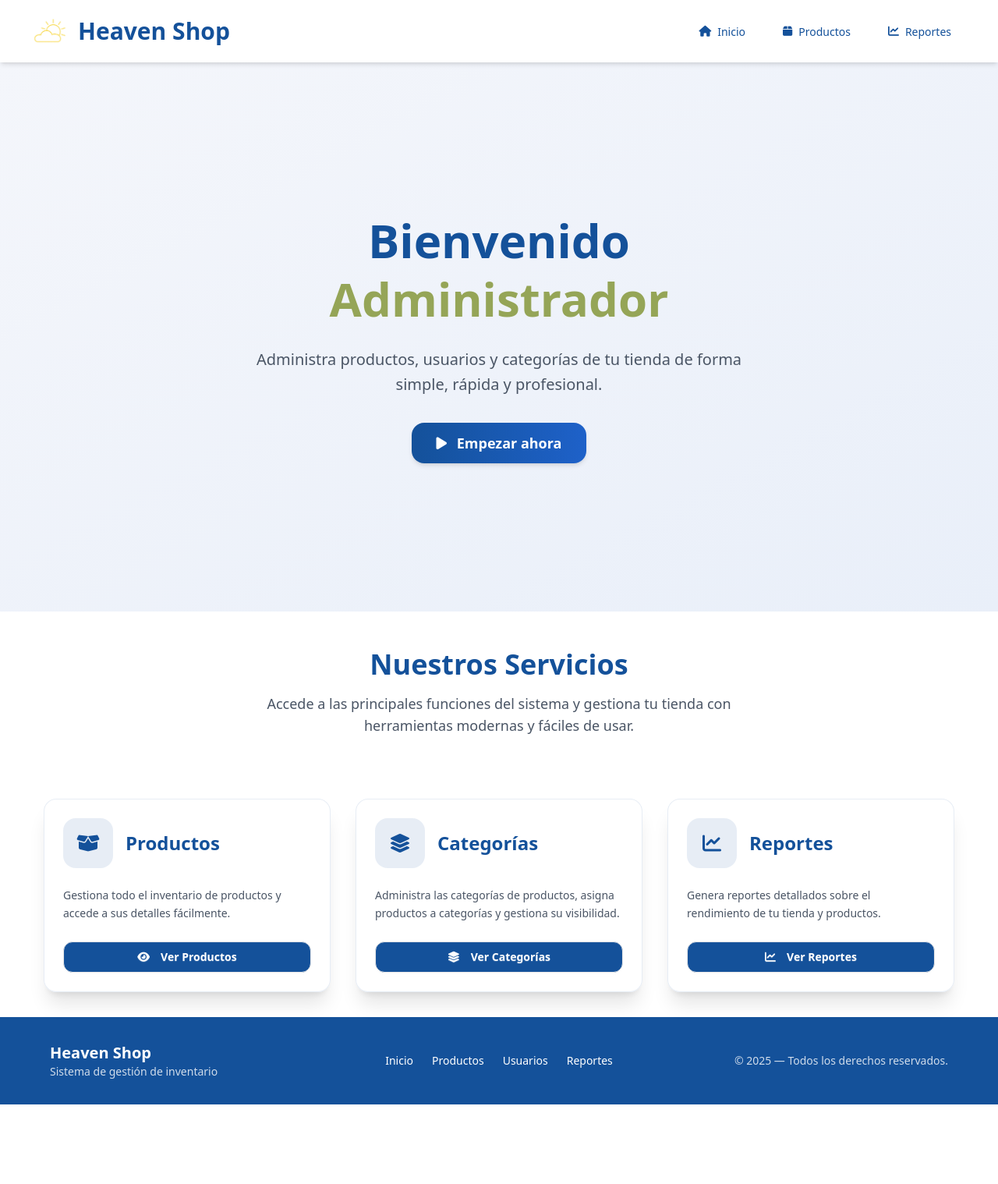
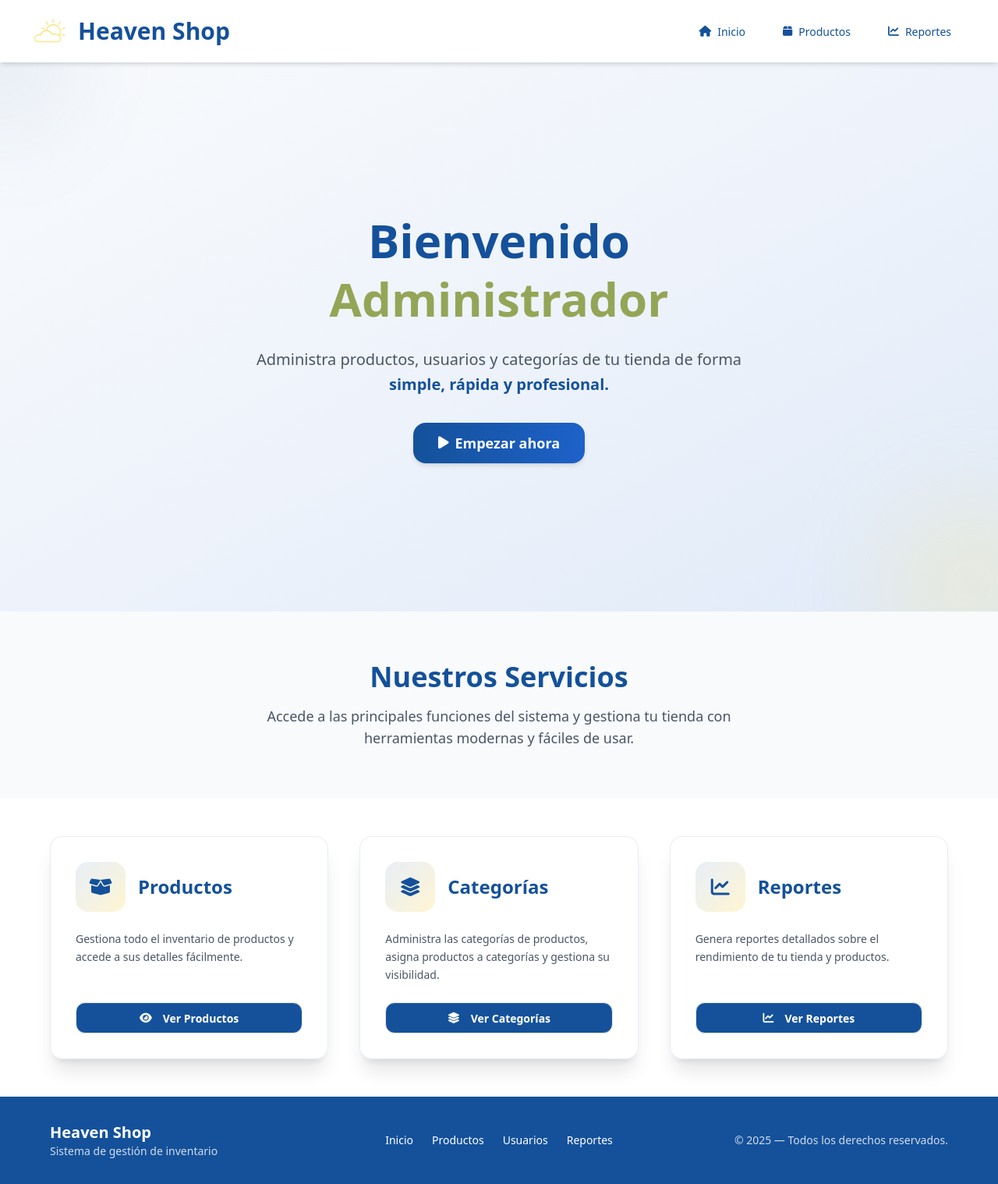
Before and after one commit to Samuelcdev/Heaven_Shop, a PHP site: template resources/views/Landing/homeView.php in a window 1280 px wide. Shown: the whole page at 78% size. Before the commit the page ends 1416 px from the top, so only its background shows below. Run offline with PHP 8.4, Linux system fonts and the light colour scheme; the template is opened without the code that fills it, so the values that code supplies are empty; some libraries are stand-ins or nearby versions.

Commit message:
style(frontend): Change main view styles

```diff
--- a/public/css/output.css
+++ b/public/css/output.css
@@ -52,6 +52,8 @@
     --radius-2xl: 1rem;
     --ease-out: cubic-bezier(0, 0, 0.2, 1);
     --blur-lg: 16px;
+    --blur-xl: 24px;
+    --blur-3xl: 64px;
     --default-transition-duration: 150ms;
     --default-transition-timing-function: cubic-bezier(0.4, 0, 0.2, 1);
     --default-font-family: var(--font-sans);
@@ -673,6 +675,12 @@
       box-shadow: 0 1px 3px 0 oklch(0% 0 0/0.1), 0 1px 2px -1px oklch(0% 0 0/0.1);
     }
   }
+  .absolute {
+    position: absolute;
+  }
+  .relative {
+    position: relative;
+  }
   .static {
     position: static;
   }
@@ -707,6 +715,15 @@
   }
   .top-0 {
     top: calc(var(--spacing) * 0);
+  }
+  .right-0 {
+    right: calc(var(--spacing) * 0);
+  }
+  .bottom-0 {
+    bottom: calc(var(--spacing) * 0);
+  }
+  .left-0 {
+    left: calc(var(--spacing) * 0);
   }
   .z-10 {
     z-index: 10;
@@ -809,6 +826,9 @@
   .hidden {
     display: none;
   }
+  .inline-flex {
+    display: inline-flex;
+  }
   .h-12 {
     height: calc(var(--spacing) * 12);
   }
@@ -818,9 +838,15 @@
   .h-20 {
     height: calc(var(--spacing) * 20);
   }
+  .h-40 {
+    height: calc(var(--spacing) * 40);
+  }
   .h-48 {
     height: calc(var(--spacing) * 48);
   }
+  .h-52 {
+    height: calc(var(--spacing) * 52);
+  }
   .h-\[88vh\] {
     height: 88vh;
   }
@@ -836,6 +862,12 @@
   .w-16 {
     width: calc(var(--spacing) * 16);
   }
+  .w-40 {
+    width: calc(var(--spacing) * 40);
+  }
+  .w-52 {
+    width: calc(var(--spacing) * 52);
+  }
   .w-56 {
     width: calc(var(--spacing) * 56);
   }
@@ -857,6 +889,22 @@
   .flex-grow {
     flex-grow: 1;
   }
+  .-translate-x-1\/2 {
+    --tw-translate-x: calc(calc(1/2 * 100%) * -1);
+    translate: var(--tw-translate-x) var(--tw-translate-y);
+  }
+  .translate-x-1\/3 {
+    --tw-translate-x: calc(1/3 * 100%);
+    translate: var(--tw-translate-x) var(--tw-translate-y);
+  }
+  .-translate-y-1\/2 {
+    --tw-translate-y: calc(calc(1/2 * 100%) * -1);
+    translate: var(--tw-translate-x) var(--tw-translate-y);
+  }
+  .translate-y-1\/3 {
+    --tw-translate-y: calc(1/3 * 100%);
+    translate: var(--tw-translate-x) var(--tw-translate-y);
+  }
   .transform {
     transform: var(--tw-rotate-x,) var(--tw-rotate-y,) var(--tw-rotate-z,) var(--tw-skew-x,) var(--tw-skew-y,);
   }
@@ -899,8 +947,8 @@
   .gap-6 {
     gap: calc(var(--spacing) * 6);
   }
-  .gap-8 {
-    gap: calc(var(--spacing) * 8);
+  .gap-10 {
+    gap: calc(var(--spacing) * 10);
   }
   .space-y-4 {
     :where(& > :not(:last-child)) {
@@ -964,6 +1012,12 @@
   .bg-\[\#14519A\]\/10 {
     background-color: color-mix(in oklab, #14519A 10%, transparent);
   }
+  .bg-\[\#FFDE60\]\/20 {
+    background-color: color-mix(in oklab, #FFDE60 20%, transparent);
+  }
+  .bg-\[\#f9fafc\] {
+    background-color: #f9fafc;
+  }
   .bg-gray-50 {
     background-color: var(--color-gray-50);
   }
@@ -982,10 +1036,10 @@
   .bg-white {
     background-color: var(--color-white);
   }
-  .bg-white\/80 {
-    background-color: color-mix(in srgb, #fff 80%, transparent);
+  .bg-white\/90 {
+    background-color: color-mix(in srgb, #fff 90%, transparent);
     @supports (color: color-mix(in lab, red, red)) {
-      background-color: color-mix(in oklab, var(--color-white) 80%, transparent);
+      background-color: color-mix(in oklab, var(--color-white) 90%, transparent);
     }
   }
   .bg-gradient-to-br {
@@ -1000,16 +1054,29 @@
     --tw-gradient-from: #14519A;
     --tw-gradient-stops: var(--tw-gradient-via-stops, var(--tw-gradient-position), var(--tw-gradient-from) var(--tw-gradient-from-position), var(--tw-gradient-to) var(--tw-gradient-to-position));
   }
-  .from-\[\#f4f6fb\] {
-    --tw-gradient-from: #f4f6fb;
+  .from-\[\#14519A\]\/10 {
+    --tw-gradient-from: color-mix(in oklab, #14519A 10%, transparent);
     --tw-gradient-stops: var(--tw-gradient-via-stops, var(--tw-gradient-position), var(--tw-gradient-from) var(--tw-gradient-from-position), var(--tw-gradient-to) var(--tw-gradient-to-position));
+  }
+  .from-\[\#f8fafc\] {
+    --tw-gradient-from: #f8fafc;
+    --tw-gradient-stops: var(--tw-gradient-via-stops, var(--tw-gradient-position), var(--tw-gradient-from) var(--tw-gradient-from-position), var(--tw-gradient-to) var(--tw-gradient-to-position));
+  }
+  .via-\[\#eef3fb\] {
+    --tw-gradient-via: #eef3fb;
+    --tw-gradient-via-stops: var(--tw-gradient-position), var(--tw-gradient-from) var(--tw-gradient-from-position), var(--tw-gradient-via) var(--tw-gradient-via-position), var(--tw-gradient-to) var(--tw-gradient-to-position);
+    --tw-gradient-stops: var(--tw-gradient-via-stops);
   }
   .to-\[\#1e61c9\] {
     --tw-gradient-to: #1e61c9;
     --tw-gradient-stops: var(--tw-gradient-via-stops, var(--tw-gradient-position), var(--tw-gradient-from) var(--tw-gradient-from-position), var(--tw-gradient-to) var(--tw-gradient-to-position));
   }
-  .to-\[\#e9eff9\] {
-    --tw-gradient-to: #e9eff9;
+  .to-\[\#FFDE60\]\/30 {
+    --tw-gradient-to: color-mix(in oklab, #FFDE60 30%, transparent);
+    --tw-gradient-stops: var(--tw-gradient-via-stops, var(--tw-gradient-position), var(--tw-gradient-from) var(--tw-gradient-from-position), var(--tw-gradient-to) var(--tw-gradient-to-position));
+  }
+  .to-\[\#e0eaf8\] {
+    --tw-gradient-to: #e0eaf8;
     --tw-gradient-stops: var(--tw-gradient-via-stops, var(--tw-gradient-position), var(--tw-gradient-from) var(--tw-gradient-from-position), var(--tw-gradient-to) var(--tw-gradient-to-position));
   }
   .object-contain {
@@ -1021,8 +1088,8 @@
   .p-4 {
     padding: calc(var(--spacing) * 4);
   }
-  .p-6 {
-    padding: calc(var(--spacing) * 6);
+  .p-8 {
+    padding: calc(var(--spacing) * 8);
   }
   .px-1 {
     padding-inline: calc(var(--spacing) * 1);
@@ -1062,6 +1129,9 @@
   }
   .py-16 {
     padding-block: calc(var(--spacing) * 16);
+  }
+  .py-20 {
+    padding-block: calc(var(--spacing) * 20);
   }
   .text-center {
     text-align: center;
@@ -1182,8 +1252,12 @@
       }
     }
   }
-  .backdrop-blur-lg {
-    --tw-backdrop-blur: blur(var(--blur-lg));
+  .blur-3xl {
+    --tw-blur: blur(var(--blur-3xl));
+    filter: var(--tw-blur,) var(--tw-brightness,) var(--tw-contrast,) var(--tw-grayscale,) var(--tw-hue-rotate,) var(--tw-invert,) var(--tw-saturate,) var(--tw-sepia,) var(--tw-drop-shadow,);
+  }
+  .backdrop-blur-xl {
+    --tw-backdrop-blur: blur(var(--blur-xl));
     -webkit-backdrop-filter: var(--tw-backdrop-blur,) var(--tw-backdrop-brightness,) var(--tw-backdrop-contrast,) var(--tw-backdrop-grayscale,) var(--tw-backdrop-hue-rotate,) var(--tw-backdrop-invert,) var(--tw-backdrop-opacity,) var(--tw-backdrop-saturate,) var(--tw-backdrop-sepia,);
     backdrop-filter: var(--tw-backdrop-blur,) var(--tw-backdrop-brightness,) var(--tw-backdrop-contrast,) var(--tw-backdrop-grayscale,) var(--tw-backdrop-hue-rotate,) var(--tw-backdrop-invert,) var(--tw-backdrop-opacity,) var(--tw-backdrop-saturate,) var(--tw-backdrop-sepia,);
   }
@@ -1251,6 +1325,16 @@
       }
     }
   }
+  .hover\:scale-105 {
+    &:hover {
+      @media (hover: hover) {
+        --tw-scale-x: 105%;
+        --tw-scale-y: 105%;
+        --tw-scale-z: 105%;
+        scale: var(--tw-scale-x) var(--tw-scale-y);
+      }
+    }
+  }
   .hover\:bg-\[\#0f3a70\] {
     &:hover {
       @media (hover: hover) {
@@ -1313,14 +1397,6 @@
       @media (hover: hover) {
         --tw-shadow: 0 20px 25px -5px var(--tw-shadow-color, rgb(0 0 0 / 0.1)), 0 8px 10px -6px var(--tw-shadow-color, rgb(0 0 0 / 0.1));
         box-shadow: var(--tw-inset-shadow), var(--tw-inset-ring-shadow), var(--tw-ring-offset-shadow), var(--tw-ring-shadow), var(--tw-shadow);
-      }
-    }
-  }
-  .hover\:brightness-110 {
-    &:hover {
-      @media (hover: hover) {
-        --tw-brightness: brightness(110%);
-        filter: var(--tw-blur,) var(--tw-brightness,) var(--tw-contrast,) var(--tw-grayscale,) var(--tw-hue-rotate,) var(--tw-invert,) var(--tw-saturate,) var(--tw-sepia,) var(--tw-drop-shadow,);
       }
     }
   }
@@ -1672,6 +1748,21 @@
     background-position: -50%;
   }
 }
+@property --tw-translate-x {
+  syntax: "*";
+  inherits: false;
+  initial-value: 0;
+}
+@property --tw-translate-y {
+  syntax: "*";
+  inherits: false;
+  initial-value: 0;
+}
+@property --tw-translate-z {
+  syntax: "*";
+  inherits: false;
+  initial-value: 0;
+}
 @property --tw-rotate-x {
   syntax: "*";
   inherits: false;
@@ -1822,80 +1913,6 @@
   inherits: false;
   initial-value: 0 0 #0000;
 }
-@property --tw-backdrop-blur {
-  syntax: "*";
-  inherits: false;
-}
-@property --tw-backdrop-brightness {
-  syntax: "*";
-  inherits: false;
-}
-@property --tw-backdrop-contrast {
-  syntax: "*";
-  inherits: false;
-}
-@property --tw-backdrop-grayscale {
-  syntax: "*";
-  inherits: false;
-}
-@property --tw-backdrop-hue-rotate {
-  syntax: "*";
-  inherits: false;
-}
-@property --tw-backdrop-invert {
-  syntax: "*";
-  inherits: false;
-}
-@property --tw-backdrop-opacity {
-  syntax: "*";
-  inherits: false;
-}
-@property --tw-backdrop-saturate {
-  syntax: "*";
-  inherits: false;
-}
-@property --tw-backdrop-sepia {
-  syntax: "*";
-  inherits: false;
-}
-@property --tw-duration {
-  syntax: "*";
-  inherits: false;
-}
-@property --tw-ease {
-  syntax: "*";
-  inherits: false;
-}
-@property --tw-scale-x {
-  syntax: "*";
-  inherits: false;
-  initial-value: 1;
-}
-@property --tw-scale-y {
-  syntax: "*";
-  inherits: false;
-  initial-value: 1;
-}
-@property --tw-scale-z {
-  syntax: "*";
-  inherits: false;
-  initial-value: 1;
-}
-@property --tw-translate-x {
-  syntax: "*";
-  inherits: false;
-  initial-value: 0;
-}
-@property --tw-translate-y {
-  syntax: "*";
-  inherits: false;
-  initial-value: 0;
-}
-@property --tw-translate-z {
-  syntax: "*";
-  inherits: false;
-  initial-value: 0;
-}
 @property --tw-blur {
   syntax: "*";
   inherits: false;
@@ -1948,10 +1965,72 @@
 @property --tw-drop-shadow-size {
   syntax: "*";
   inherits: false;
+}
+@property --tw-backdrop-blur {
+  syntax: "*";
+  inherits: false;
+}
+@property --tw-backdrop-brightness {
+  syntax: "*";
+  inherits: false;
+}
+@property --tw-backdrop-contrast {
+  syntax: "*";
+  inherits: false;
+}
+@property --tw-backdrop-grayscale {
+  syntax: "*";
+  inherits: false;
+}
+@property --tw-backdrop-hue-rotate {
+  syntax: "*";
+  inherits: false;
+}
+@property --tw-backdrop-invert {
+  syntax: "*";
+  inherits: false;
+}
+@property --tw-backdrop-opacity {
+  syntax: "*";
+  inherits: false;
+}
+@property --tw-backdrop-saturate {
+  syntax: "*";
+  inherits: false;
+}
+@property --tw-backdrop-sepia {
+  syntax: "*";
+  inherits: false;
+}
+@property --tw-duration {
+  syntax: "*";
+  inherits: false;
+}
+@property --tw-ease {
+  syntax: "*";
+  inherits: false;
+}
+@property --tw-scale-x {
+  syntax: "*";
+  inherits: false;
+  initial-value: 1;
+}
+@property --tw-scale-y {
+  syntax: "*";
+  inherits: false;
+  initial-value: 1;
+}
+@property --tw-scale-z {
+  syntax: "*";
+  inherits: false;
+  initial-value: 1;
 }
 @layer properties {
   @supports ((-webkit-hyphens: none) and (not (margin-trim: inline))) or ((-moz-orient: inline) and (not (color:rgb(from red r g b)))) {
     *, ::before, ::after, ::backdrop {
+      --tw-translate-x: 0;
+      --tw-translate-y: 0;
+      --tw-translate-z: 0;
       --tw-rotate-x: initial;
       --tw-rotate-y: initial;
       --tw-rotate-z: initial;
@@ -1985,6 +2064,19 @@
       --tw-ring-offset-width: 0px;
       --tw-ring-offset-color: #fff;
       --tw-ring-offset-shadow: 0 0 #0000;
+      --tw-blur: initial;
+      --tw-brightness: initial;
+      --tw-contrast: initial;
+      --tw-grayscale: initial;
+      --tw-hue-rotate: initial;
+      --tw-invert: initial;
+      --tw-opacity: initial;
+      --tw-saturate: initial;
+      --tw-sepia: initial;
+      --tw-drop-shadow: initial;
+      --tw-drop-shadow-color: initial;
+      --tw-drop-shadow-alpha: 100%;
+      --tw-drop-shadow-size: initial;
       --tw-backdrop-blur: initial;
       --tw-backdrop-brightness: initial;
       --tw-backdrop-contrast: initial;
@@ -1999,22 +2091,6 @@
       --tw-scale-x: 1;
       --tw-scale-y: 1;
       --tw-scale-z: 1;
-      --tw-translate-x: 0;
-      --tw-translate-y: 0;
-      --tw-translate-z: 0;
-      --tw-blur: initial;
-      --tw-brightness: initial;
-      --tw-contrast: initial;
-      --tw-grayscale: initial;
-      --tw-hue-rotate: initial;
-      --tw-invert: initial;
-      --tw-opacity: initial;
-      --tw-saturate: initial;
-      --tw-sepia: initial;
-      --tw-drop-shadow: initial;
-      --tw-drop-shadow-color: initial;
-      --tw-drop-shadow-alpha: 100%;
-      --tw-drop-shadow-size: initial;
-    }
-  }
-}
+    }
+  }
+}
--- a/resources/views/Landing/homeView.php
+++ b/resources/views/Landing/homeView.php
@@ -1,20 +1,30 @@
-<section class="hero bg-gradient-to-br from-[#f4f6fb] to-[#e9eff9] py-16 h-[88vh] flex items-center justify-center">
-    <div class="text-center max-w-3xl px-6 animate-fadeUp">
+<section
+    class="hero bg-gradient-to-br from-[#f8fafc] via-[#eef3fb] to-[#e0eaf8] py-20 h-[88vh] flex items-center justify-center relative overflow-hidden">
+    <!-- Fondo decorativo -->
+    <div
+        class="absolute top-0 left-0 w-40 h-40 bg-[#14519A]/10 rounded-full blur-3xl -translate-x-1/2 -translate-y-1/2">
+    </div>
+    <div
+        class="absolute bottom-0 right-0 w-52 h-52 bg-[#FFDE60]/20 rounded-full blur-3xl translate-x-1/3 translate-y-1/3">
+    </div>
+
+    <!-- Contenido -->
+    <div class="text-center max-w-3xl px-6 relative z-10 animate-fadeUp">
         <h1 class="text-4xl sm:text-5xl lg:text-6xl font-extrabold text-[#14519A] leading-tight">
             Bienvenido <span class="text-[#95A557]">Administrador</span>
         </h1>
         <p class="mt-6 text-lg sm:text-xl text-gray-600 leading-relaxed">
             Administra productos, usuarios y categorías de tu tienda de forma <br class="hidden sm:block">
-            simple, rápida y profesional.
+            <span class="text-[#14519A] font-semibold">simple, rápida y profesional.</span>
         </p>
-        <button
-            class="mt-8 px-8 py-3 rounded-2xl bg-gradient-to-r from-[#14519A] to-[#1e61c9] text-white font-semibold text-lg shadow-md hover:shadow-xl transition-all">
-            <i class="fa-solid fa-play mr-2"></i>
-            <a href="#Servicios">Empezar ahora</a>
-        </button>
+        <a href="#Servicios"
+            class="inline-flex items-center gap-2 mt-8 px-8 py-3 rounded-2xl bg-gradient-to-r from-[#14519A] to-[#1e61c9] text-white font-semibold text-lg shadow-md hover:shadow-xl hover:scale-105 transition-all">
+            <i class="fa-solid fa-play"></i> Empezar ahora
+        </a>
     </div>
 </section>
-<section class="text-center py-12 px-6" id="Servicios">
+
+<section class="text-center py-16 px-6 bg-[#f9fafc]">
     <h2 class="text-3xl sm:text-4xl font-extrabold text-[#14519A]">
         Nuestros Servicios
     </h2>
@@ -23,12 +33,14 @@
     </p>
 </section>
 
-<section class="grid grid-cols-1 sm:grid-cols-2 lg:grid-cols-3 gap-8 mx-auto w-full max-w-[1200px] py-8 px-4">
+<section class="grid grid-cols-1 sm:grid-cols-2 lg:grid-cols-3 gap-10 mx-auto w-full max-w-[1200px] py-12 px-6">
+    <!-- Card -->
     <div
-        class="card backdrop-blur-lg bg-white/80 shadow-xl hover:shadow-2xl rounded-2xl border border-[#14519A]/10 transition-all duration-500 hover:-translate-y-2 animate-fadeUp">
-        <div class="card-body space-y-4 p-6">
+        class="card backdrop-blur-xl bg-white/90 shadow-xl hover:shadow-2xl rounded-2xl border border-[#14519A]/10 transition-all duration-500 hover:-translate-y-2 animate-fadeUp">
+        <div class="card-body space-y-4 p-8">
             <div class="flex items-center space-x-4">
-                <div class="flex items-center justify-center w-16 h-16 rounded-2xl bg-[#14519A]/10 text-[#14519A]">
+                <div
+                    class="flex items-center justify-center w-16 h-16 rounded-2xl bg-gradient-to-br from-[#14519A]/10 to-[#FFDE60]/30 text-[#14519A]">
                     <i class="fa-solid fa-box-open text-2xl"></i>
                 </div>
                 <h2 class="text-2xl font-bold text-[#14519A]">Productos</h2>
@@ -38,17 +50,20 @@
             </p>
             <div class="card-actions">
                 <a href="/productos"
-                    class="btn w-full rounded-xl text-white bg-[#14519A] hover:brightness-110 transition-all">
+                    class="btn w-full rounded-xl text-white bg-[#14519A] hover:bg-[#0f3a70] hover:scale-105 transition">
                     <i class="fa-solid fa-eye mr-2"></i> Ver Productos
                 </a>
             </div>
         </div>
     </div>
+
+    <!-- Card -->
     <div
-        class="card backdrop-blur-lg bg-white/80 shadow-xl hover:shadow-2xl rounded-2xl border border-[#14519A]/10 transition-all duration-500 hover:-translate-y-2 animate-fadeUp [animation-delay:200ms]">
-        <div class="card-body space-y-4 p-6">
+        class="card backdrop-blur-xl bg-white/90 shadow-xl hover:shadow-2xl rounded-2xl border border-[#14519A]/10 transition-all duration-500 hover:-translate-y-2 animate-fadeUp [animation-delay:200ms]">
+        <div class="card-body space-y-4 p-8">
             <div class="flex items-center space-x-4">
-                <div class="flex items-center justify-center w-16 h-16 rounded-2xl bg-[#14519A]/10 text-[#14519A]">
+                <div
+                    class="flex items-center justify-center w-16 h-16 rounded-2xl bg-gradient-to-br from-[#14519A]/10 to-[#FFDE60]/30 text-[#14519A]">
                     <i class="fa-solid fa-layer-group text-2xl"></i>
                 </div>
                 <h2 class="text-2xl font-bold text-[#14519A]">Categorías</h2>
@@ -58,17 +73,20 @@
             </p>
             <div class="card-actions">
                 <a href="/categorias"
-                    class="btn w-full rounded-xl text-white bg-[#14519A] hover:brightness-110 transition-all">
+                    class="btn w-full rounded-xl text-white bg-[#14519A] hover:bg-[#0f3a70] hover:scale-105 transition">
                     <i class="fa-solid fa-layer-group mr-2"></i> Ver Categorías
                 </a>
             </div>
         </div>
     </div>
+
+    <!-- Card -->
     <div
-        class="card backdrop-blur-lg bg-white/80 shadow-xl hover:shadow-2xl rounded-2xl border border-[#14519A]/10 transition-all duration-500 hover:-translate-y-2 animate-fadeUp [animation-delay:400ms]">
-        <div class="card-body space-y-4 p-6">
+        class="card backdrop-blur-xl bg-white/90 shadow-xl hover:shadow-2xl rounded-2xl border border-[#14519A]/10 transition-all duration-500 hover:-translate-y-2 animate-fadeUp [animation-delay:400ms]">
+        <div class="card-body space-y-4 p-8">
             <div class="flex items-center space-x-4">
-                <div class="flex items-center justify-center w-16 h-16 rounded-2xl bg-[#14519A]/10 text-[#14519A]">
+                <div
+                    class="flex items-center justify-center w-16 h-16 rounded-2xl bg-gradient-to-br from-[#14519A]/10 to-[#FFDE60]/30 text-[#14519A]">
                     <i class="fa-solid fa-chart-line text-2xl"></i>
                 </div>
                 <h2 class="text-2xl font-bold text-[#14519A]">Reportes</h2>
@@ -78,7 +96,7 @@
             </p>
             <div class="card-actions">
                 <a href="/reportes"
-                    class="btn w-full rounded-xl text-white bg-[#14519A] hover:brightness-110 transition-all">
+                    class="btn w-full rounded-xl text-white bg-[#14519A] hover:bg-[#0f3a70] hover:scale-105 transition">
                     <i class="fa-solid fa-chart-line mr-2"></i> Ver Reportes
                 </a>
             </div>
@@ -100,6 +118,14 @@
     }
 
     .animate-fadeUp {
-        animation: fadeUp 0.8s ease-out forwards;
+        animation: fadeUp 0.9s ease-out forwards;
+    }
+
+    .animate-fadeUp[animation-delay="200ms"] {
+        animation-delay: 0.2s;
+    }
+
+    .animate-fadeUp[animation-delay="400ms"] {
+        animation-delay: 0.4s;
     }
 </style>
```
